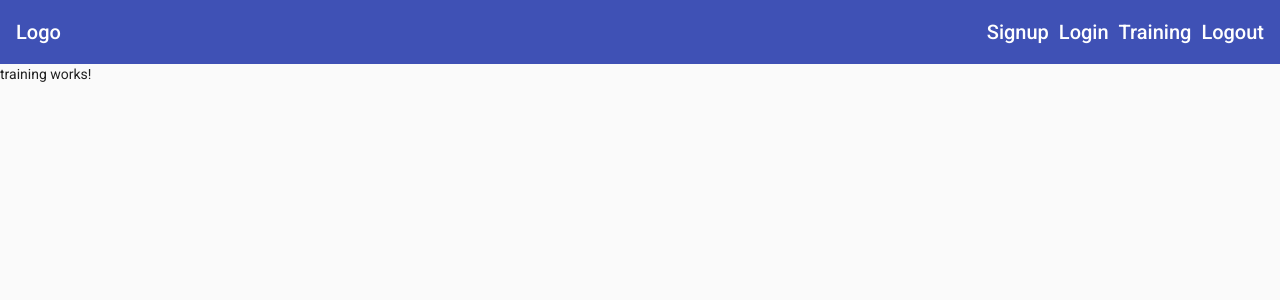
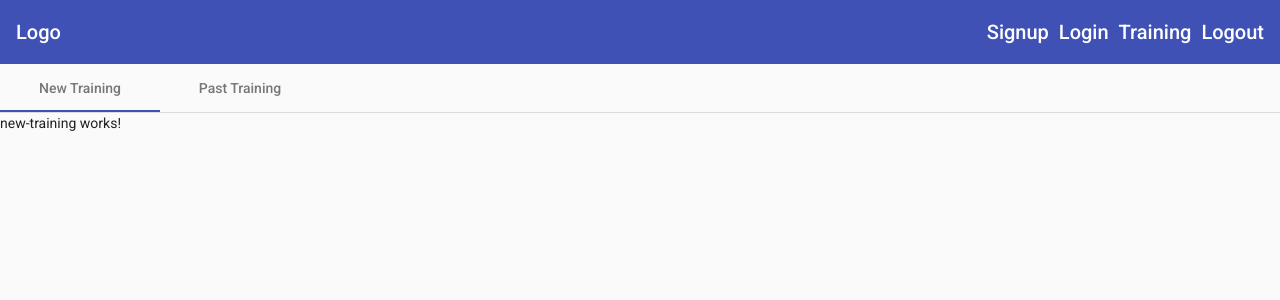
Before and after one commit to arpanpaliwal/fitness-tracker, an Angular app: page /training in a window 1280 px wide. Shown: the top 300 px of the page. Built offline with nearby package versions, Linux system fonts and the light colour scheme.

Commit message:
Training homepage tabify

```diff
--- a/src/app/material.module.ts
+++ b/src/app/material.module.ts
@@ -9,6 +9,7 @@ import {MatCheckboxModule} from '@angular/material/checkbox';
 import {MatSidenavModule} from '@angular/material/sidenav';
 import {MatToolbarModule} from '@angular/material/toolbar';
 import {MatListModule} from '@angular/material/list';
+import {MatTabsModule} from '@angular/material/tabs';
 
 @NgModule({
   imports: [MatButtonModule,
@@ -20,7 +21,8 @@ import {MatListModule} from '@angular/material/list';
             MatCheckboxModule,
             MatSidenavModule,
             MatToolbarModule,
-            MatListModule],
+            MatListModule,
+            MatTabsModule],
   exports: [MatButtonModule,
             MatIconModule,
             MatFormFieldModule,
@@ -30,6 +32,7 @@ import {MatListModule} from '@angular/material/list';
             MatCheckboxModule,
             MatSidenavModule,
             MatToolbarModule,
-            MatListModule]
+            MatListModule,
+            MatTabsModule]
 })
 export class MaterialModule{}
--- a/src/app/training/training.component.html
+++ b/src/app/training/training.component.html
@@ -1 +1,4 @@
-<p>training works!</p>
+<mat-tab-group>
+  <mat-tab label="New Training"> <app-new-training></app-new-training> </mat-tab>
+  <mat-tab label="Past Training"> <app-past-training></app-past-training> </mat-tab>
+</mat-tab-group>
```
